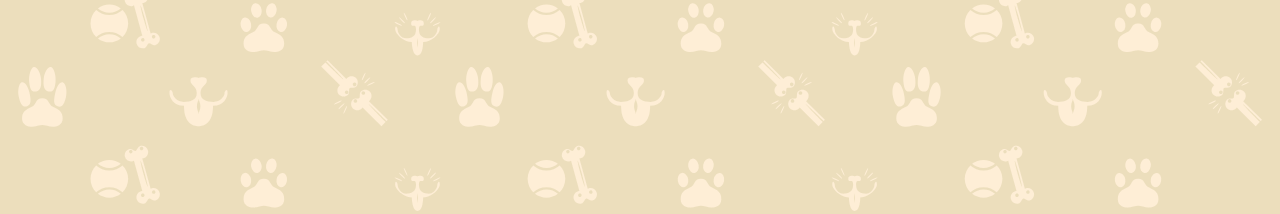
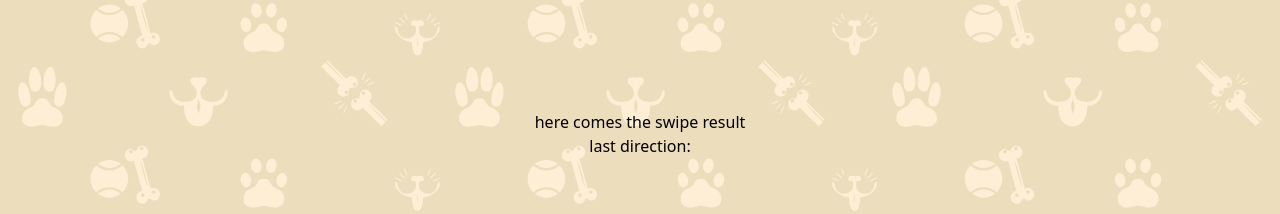
Before and after one commit to ronniejamestorres/petmate, a React (Vite) app: page /ShowAll in a window 1280 px wide. Shown: the part 570-784 px from the top of the page. Built offline with nearby package versions, Linux system fonts and the light colour scheme; no server answers; sample sign-in values are in the browser's storage.

Commit message:
working on the swipe result component

```diff
--- /dev/null
+++ b/src/components/SwipeResult.tsx
@@ -0,0 +1,15 @@
+import { useState, useContext } from "react";
+import CardsContext from "../contexts/CardsContext";
+
+function SwipeResult() {
+  const { users, lastDirection, swiped, outOfFrame } = useContext(CardsContext);
+
+  return (
+    <div className="flex w-full fixed flex-col bottom-8 py-10 justify-center items-center ">
+      <h1>here comes the swipe result</h1>
+      <p>last direction: {lastDirection}</p>
+    </div>
+  );
+}
+
+export default SwipeResult;
--- a/src/contexts/CardsContext.tsx
+++ b/src/contexts/CardsContext.tsx
@@ -3,7 +3,7 @@ import axios from "axios";
 
 const CardsContext = createContext({
   user: [],
-  lastDirection: null,
+  lastDirection: "",
   swiped: () => {},
   outOfFrame: () => {},
 });
--- a/src/pages/ShowAll.tsx
+++ b/src/pages/ShowAll.tsx
@@ -3,6 +3,7 @@ import Header from "../components/Header";
 import Cards from "../components/Cards";
 import LikeDislikeButtons from "../components/LikeDislikeButtons.tsx";
 import backgroundImage from "../images/petmate-background-01.svg";
+import SwipeResult from "../components/SwipeResult";
 
 function ShowAll() {
   if (localStorage.getItem("x-auth-token") === null) {
@@ -17,6 +18,7 @@ function ShowAll() {
       <Header />
       <Cards />
       <LikeDislikeButtons />
+      <SwipeResult />
     </div>
   );
 }
```
Also changed, not shown: src/components/Header.tsx (+19 -29 lines).
